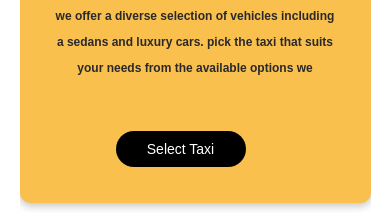
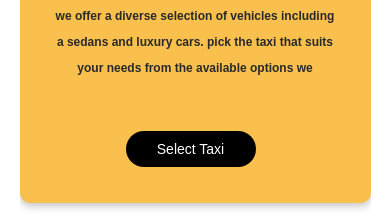
Before and after one commit to shalini-tiwari-pro/car-rental-project, a React (Create React App) app: page / in a window 390 px wide. Shown: the part 3340-3561 px from the top of the page. Built offline with nearby package versions, Linux system fonts and the light colour scheme.

Commit message:
Update Kashmir.css

```diff
--- a/src/components/Kashmir/Kashmir.css
+++ b/src/components/Kashmir/Kashmir.css
@@ -110,7 +110,7 @@
     }
 
     .kashmir-btn {
-        margin-left:80px;
+        margin-left:90px;
 
         width: 130px;
         font-size: 14px;
```
